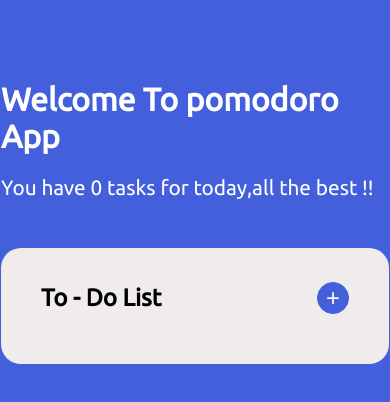
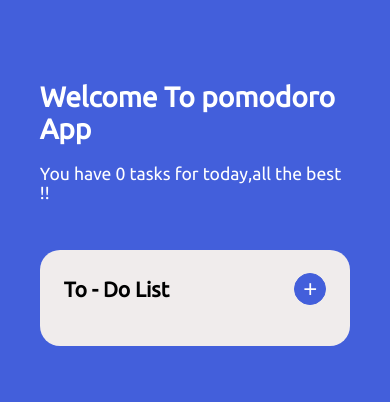
Before and after one commit to JuvitaSaini09/Pomodoro, a React (Create React App) app: page / in a window 390 px wide. Shown: the top 402 px of the page. Built offline with nearby package versions, Linux system fonts and the light colour scheme; a web font is replaced by a local one.

Commit message:
style : added responsiveness

```diff
--- a/src/components/todoList/todoList.css
+++ b/src/components/todoList/todoList.css
@@ -1,10 +1,11 @@
+
 .todo-task-list{
     font-weight:500;
     font-size:1.1rem;
     list-style-type:none;
     display: flex;
     justify-content: space-between;
-    margin:0 2rem;
+    margin:0rem;
 }
 .navlinkTodo:hover{
  color: purple;
@@ -15,8 +16,8 @@
     text-decoration: none;
     color:var(--primary-blue);
     font-size:1.3rem;
+}
 
-}
 .todo-task-list button{
     color:var(--secondary-blue);
     margin:1rem;
@@ -37,3 +38,32 @@
 .taskCompleted:hover{
     text-decoration: line-through;
 }
+
+
+@media only screen and (max-width: 550px){
+
+    .todo-task-list button{
+    margin:1rem;
+    font-size:1.2rem;
+}
+}
+
+
+@media only screen and (max-width: 480px){
+    .navlinkTodo{
+        font-size:1.1rem;
+    }
+    .todo-task-list button{
+        margin:10px;
+        font-size:1.1rem;
+    }
+    .todo-task-list{
+    display: flex;
+    justify-content: space-between;
+    }
+
+    ul{
+        margin-left:0;
+        padding-left:0;
+    }
+}
--- a/src/pages/home/home.css
+++ b/src/pages/home/home.css
@@ -9,7 +9,7 @@
 }
 .home-body {
   height: 100vh;
-  width: 45rem;
+  width: 47rem;
   margin: auto;
 }
 
@@ -61,3 +61,37 @@
   pointer-events: none;
   opacity:0.5;
 }
+
+@media only screen and (max-width: 850px){
+
+  .home-body {
+    width: 35rem;
+  } }
+
+  @media only screen and (max-width: 850px){
+
+    .home-body {
+      width: 80%;
+    } }
+
+@media only screen and (max-width: 550px){
+
+      .home-body-heading p {
+    font-size: 1.1rem;
+  }
+
+  .home-body-heading {
+    text-align: left;
+    color: white;
+    font-size:14px;
+  }
+
+  .todo-container {
+    padding: 10px 0;
+  }
+
+  .todo-heading {
+    margin: 0 1.5rem;
+    font-size:14px;
+  }
+}
```
